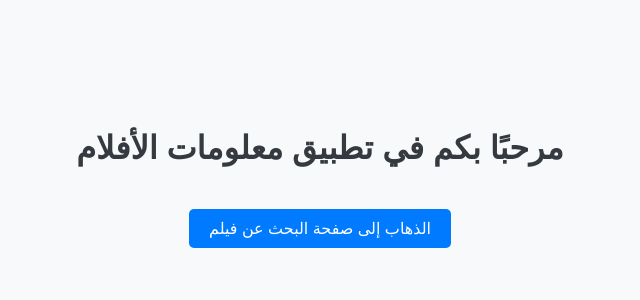
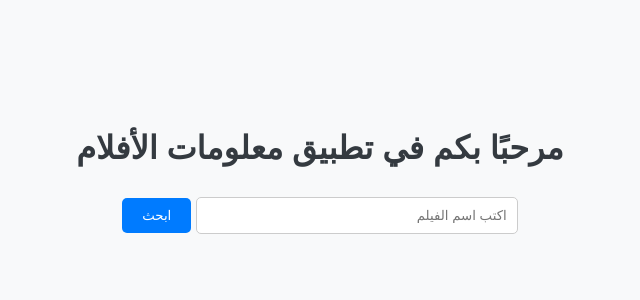
Before and after one commit to gity678/movieinfo_web, a Flask app: page / in a window 1280 px wide. Shown: the top 300 px of the page, without its empty margins (320-960 px from the left). Run offline with Flask 3, Linux system fonts and the light colour scheme.

Commit message:
Update home.html

```diff
--- a/templates/home.html
+++ b/templates/home.html
@@ -13,22 +13,35 @@
         h1 {
             color: #343a40;
         }
-        a {
-            display: inline-block;
-            margin-top: 20px;
+        form {
+            margin-top: 30px;
+        }
+        input[type="text"] {
+            padding: 10px;
+            width: 300px;
+            border-radius: 5px;
+            border: 1px solid #ccc;
+            text-align: right;
+        }
+        input[type="submit"] {
             padding: 10px 20px;
+            border: none;
             background-color: #007bff;
             color: white;
-            text-decoration: none;
             border-radius: 5px;
+            cursor: pointer;
         }
-        a:hover {
+        input[type="submit"]:hover {
             background-color: #0056b3;
         }
     </style>
 </head>
 <body>
     <h1>مرحبًا بكم في تطبيق معلومات الأفلام</h1>
-    <a href="/movie">الذهاب إلى صفحة البحث عن فيلم</a>
+
+    <form action="/movie" method="get">
+        <input type="text" name="title" placeholder="اكتب اسم الفيلم" required>
+        <input type="submit" value="ابحث">
+    </form>
 </body>
 </html>
```
